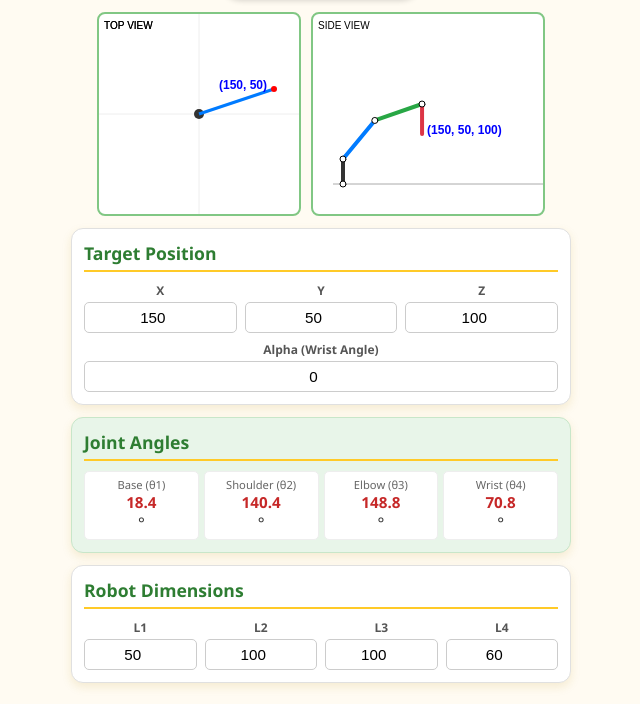
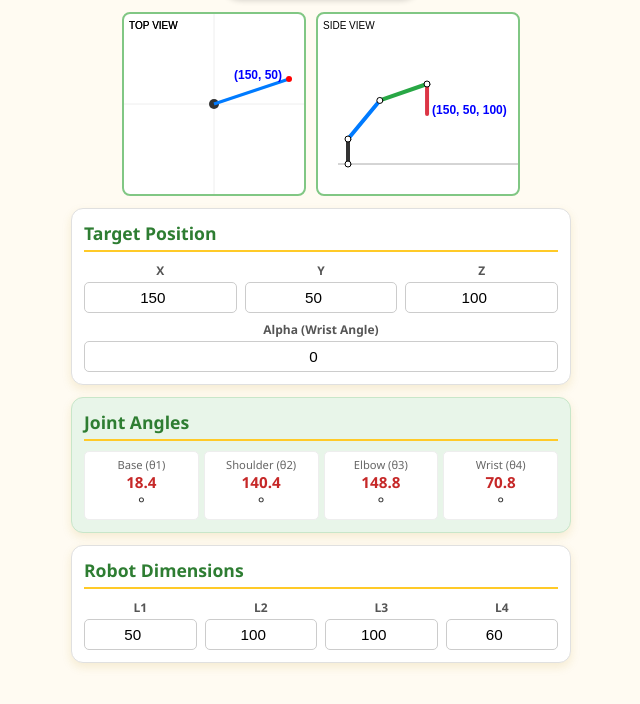
Before and after one commit to Arafat178/4-DOF-Robotic-Arm-Inverse-Kinematics-Solver, a plain HTML site: page index.html in a window 1280 px wide. Shown: the part 96-800 px from the top of the page, without its empty margins (319-959 px from the left). Drawn offline with Linux system fonts and the light colour scheme.

Commit message:
Update index.html

```diff
--- a/index.html
+++ b/index.html
@@ -16,8 +16,8 @@
     <div class="main-container">
 
         <div class="section visuals">
-            <canvas id="topView" width="200" height="200"></canvas>
-            <canvas id="sideView" width="230" height="200"></canvas>
+            <canvas id="topView" width="180" height="180"></canvas>
+            <canvas id="sideView" width="200" height="180"></canvas>
         </div>
 
         <div class="section input-panel">
```
